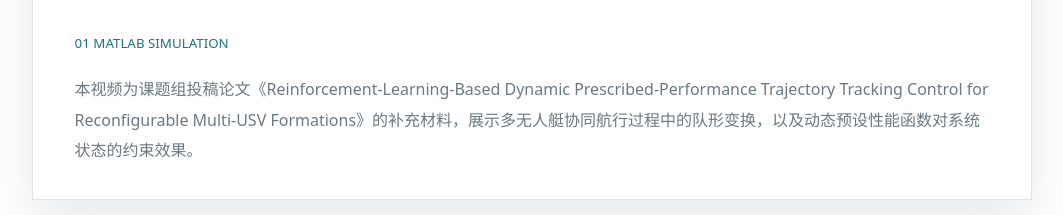
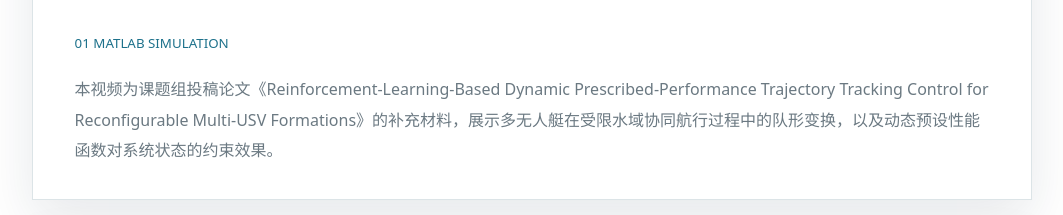
Before and after one commit to huganzhang-blip/zhanghugan.cn, a plain HTML site: page showcase.html in a window 1280 px wide. Shown: the part 1821-2036 px from the top of the page, without its empty margins (108-1171 px from the left). Drawn offline with Linux system fonts and the light colour scheme.

Commit message:
Refine formation video description

```diff
--- a/showcase.html
+++ b/showcase.html
@@ -4,6 +4,6 @@
 <main class="inner"><p class="kicker">EXPERIMENTS & DEMONSTRATIONS</p><h1>成果展示</h1>
 <div class="show-grid"><article><b>01</b><h3>MATLAB仿真</h3></article><article><b>02</b><h3>ROS 2仿真</h3></article><article><b>03</b><h3>实船验证</h3></article></div>
 <section class="featured"><video controls preload="metadata" playsinline><source src="assets/resilient-control-matlab.mp4" type="video/mp4"></video><div><small>01 MATLAB SIMULATION</small><p>本视频为课题组投稿论文《Resilient Control of Unmanned Surface Vehicles Swarm Under Denial-of-Service Attacks via Backup Position Holding》的补充材料，展示DoS攻击导致通信链路中断时，无人艇集群的状态变化、备用位置保持及韧性协同控制过程。</p></div></section>
-<section class="featured showcase-item"><video controls preload="metadata" playsinline><source src="assets/simulation.mp4" type="video/mp4"></video><div><small>01 MATLAB SIMULATION</small><p>本视频为课题组投稿论文《Reinforcement-Learning-Based Dynamic Prescribed-Performance Trajectory Tracking Control for Reconfigurable Multi-USV Formations》的补充材料，展示多无人艇协同航行过程中的队形变换，以及动态预设性能函数对系统状态的约束效果。</p></div></section>
+<section class="featured showcase-item"><video controls preload="metadata" playsinline><source src="assets/simulation.mp4" type="video/mp4"></video><div><small>01 MATLAB SIMULATION</small><p>本视频为课题组投稿论文《Reinforcement-Learning-Based Dynamic Prescribed-Performance Trajectory Tracking Control for Reconfigurable Multi-USV Formations》的补充材料，展示多无人艇在受限水域协同航行过程中的队形变换，以及动态预设性能函数对系统状态的约束效果。</p></div></section>
 <section class="featured showcase-item"><video controls preload="metadata" playsinline><source src="assets/field-experiment-1.mp4" type="video/mp4"></video><div><small>03 USV EXPERIMENT</small><p>本视频展示无人艇在上海海事大学水上训练中心水池中的自主航行、航迹跟踪及实时状态监测过程，并对自适应动态规划算法的控制性能进行测试与验证。</p></div></section>
 </main><footer><p>© 2026 章沪淦</p><a href="index.html">返回首页</a></footer><script src="app.js?v=20261121-clean-video"></script></body></html>
```
